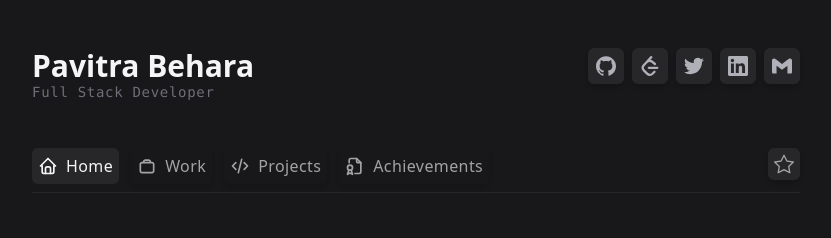
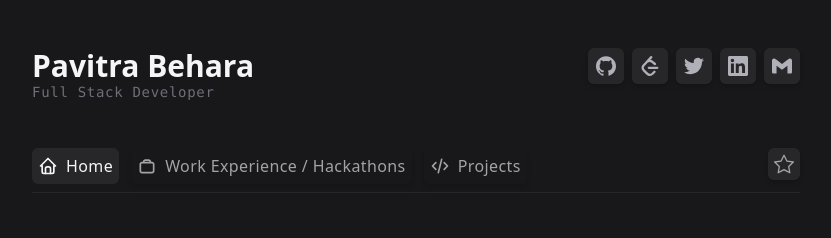
Before and after one commit to Pavitra554/portfolio, a Next.js app: page / in a window 1280 px wide. Shown: the top 238 px of the page, without its empty margins (224-1055 px from the left). Built offline with nearby package versions, Linux system fonts and the light colour scheme.

Commit message:
✅ Merged work exprience and hackathons

```diff
--- a/components/Navigations/Navigation.tsx
+++ b/components/Navigations/Navigation.tsx
@@ -4,7 +4,6 @@ import Link from "next/link";
 //Redux
 import { useSelector, useDispatch } from "react-redux";
 import {
-  achievements,
   home,
   projects,
   selectNav,
@@ -50,7 +49,7 @@ const Navigation = () => {
             <div>
               <CgWorkAlt size={20} />
             </div>
-            <div className='hidden md:flex'>Work</div>
+            <div className='hidden md:flex'>Work Experience / Hackathons</div>
           </div>
         </div>
 
@@ -70,21 +69,7 @@ const Navigation = () => {
           </div>
         </div>
 
-        <div
-          onClick={() => dispatch(achievements())}
-          className={
-            value === "achivements"
-            ? "flex justify-center items-center bg-[#27272a] text-neutral-100 p-1.5 rounded-md active:scale-95 ease-linear duration-100 cursor-pointer"
-            : "hover:bg-[#27272a]/40 p-1.5 rounded-md flex justify-center items-center  text-neutral-400 shadow-md select-none hover:brightness-125 active:scale-95 ease-linear duration-100 cursor-pointer"
-          }
-        >
-          <div className='flex flex-row items-center space-x-2'>
-            <div>
-              <TbFileCertificate size={20} />
-            </div>
-            <div className='hidden md:flex'>Achievements</div>
-          </div>
-        </div>
+
       </div>
       <Link href={"https://github.com/Pavitra554"}>
         <div
--- a/reducers/navToggleSlice.ts
+++ b/reducers/navToggleSlice.ts
@@ -22,13 +22,10 @@ export const navToggleSlice = createSlice({
     projects:(state)=>{
         state.value = "projects";
     },
-    achievements:(state)=>{
-        state.value = "achivements";
-    },
   },
 })
 
 // Action creators are generated for each case reducer function
-export const { home, work, projects, achievements } = navToggleSlice.actions
+export const { home, work, projects } = navToggleSlice.actions
 export const selectNav = (state: RootState) => state.navToggle.value
 export default navToggleSlice.reducer;
```
